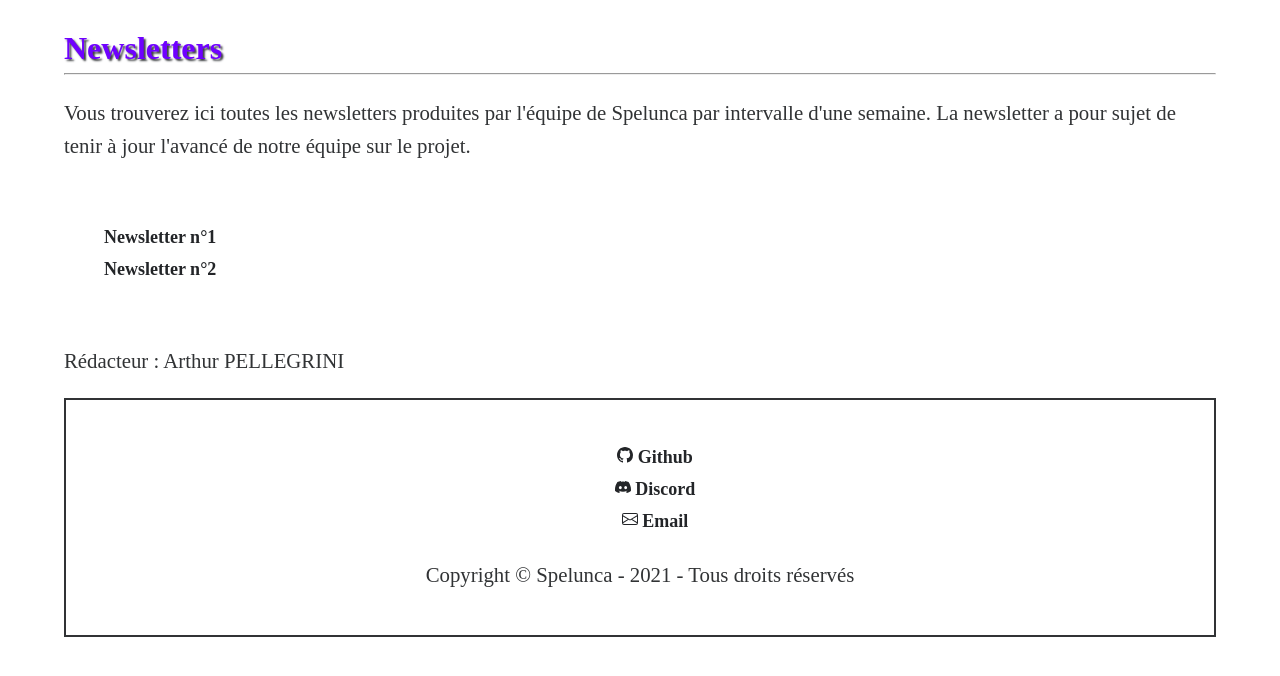
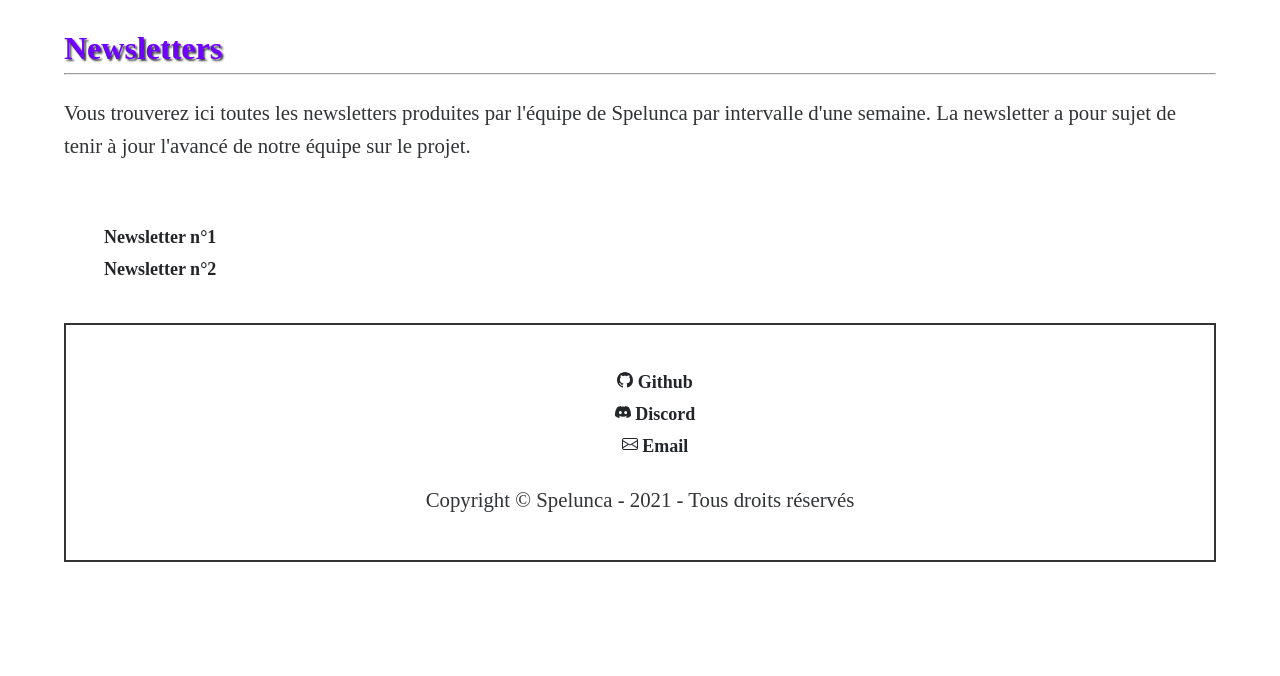
Before and after one commit to project-spelunca/project-spelunca.github.io, a plain HTML site: page index.html in a window 1280 px wide. Drawn offline with Linux system fonts and the light colour scheme.

Commit message:
Update index.html

```diff
--- a/index.html
+++ b/index.html
@@ -21,8 +21,6 @@
 			<li><a href="newsletters/newsletter2/index.html">Newsletter n°2</a></li>
 		</ul>
 	</nav>
-
-	<p>Rédacteur : Arthur PELLEGRINI</p>
 </body>
 <footer>
 	<center>
```
